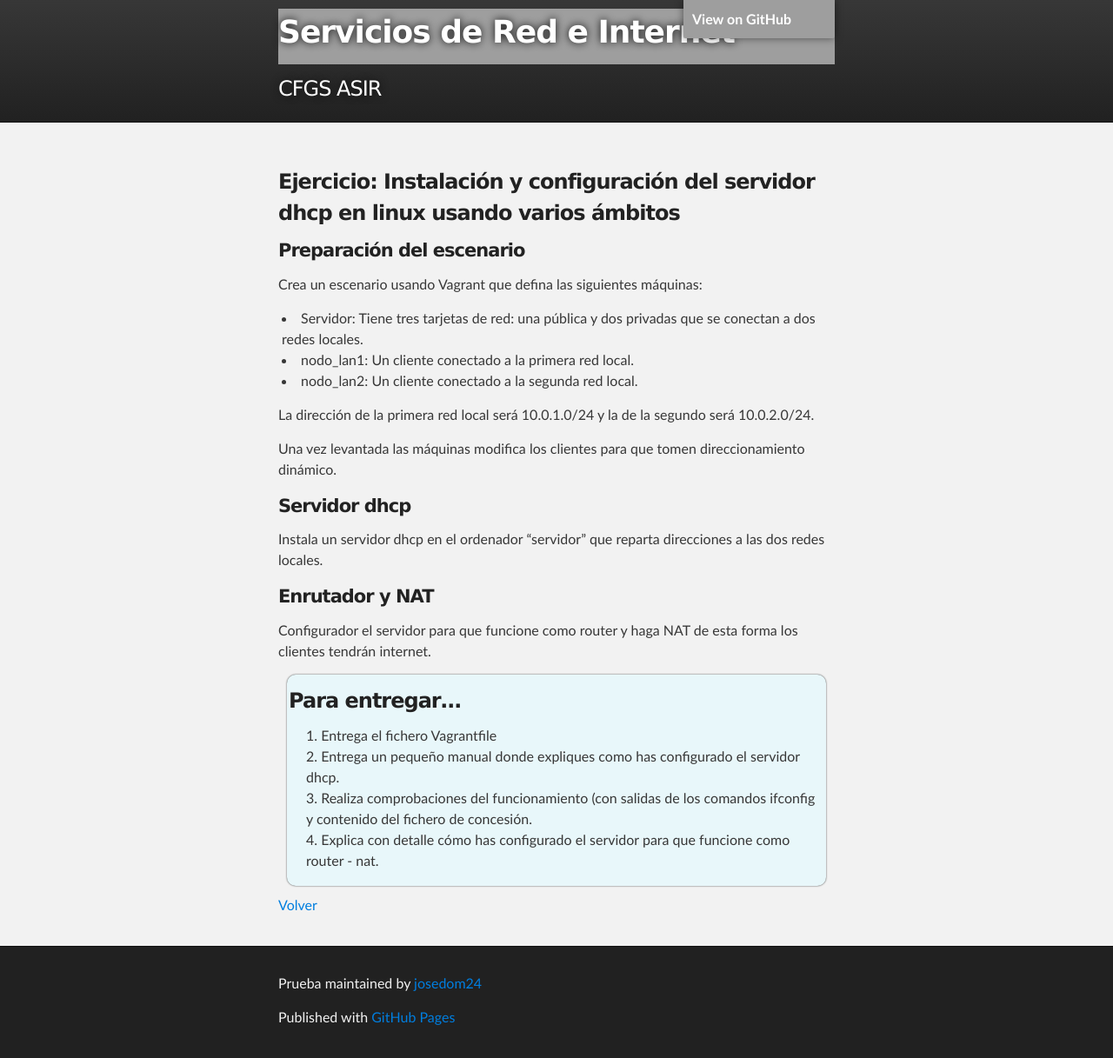
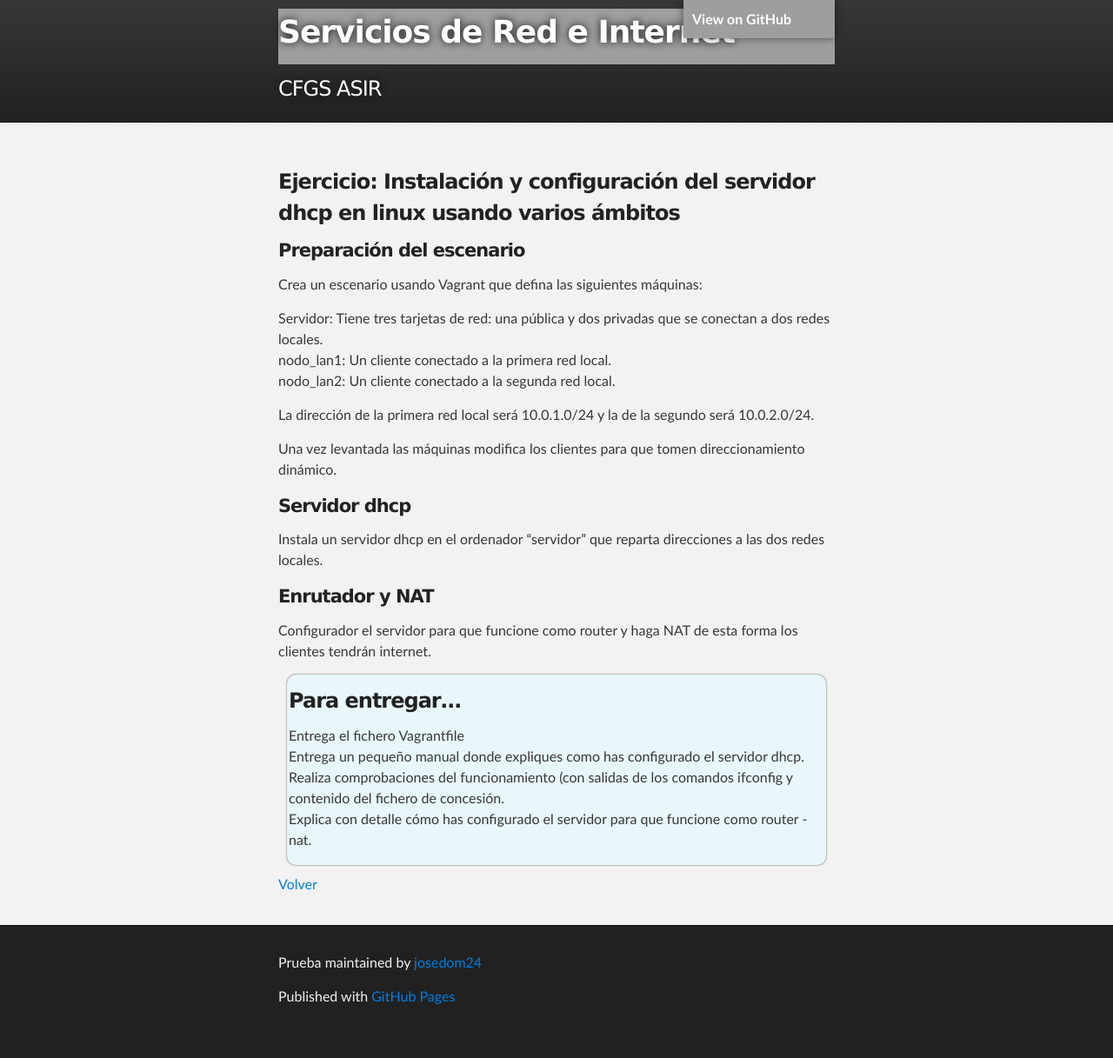
Before and after one commit to josedom24/josedom24.github.io, a Jekyll site: the page built from mod/serviciosgs/e_dhcp_3.md, in a window 1280 px wide. Shown: the whole page at 87% size. Built offline with Jekyll 4.4.1, drawn with Linux system fonts in a browser that asks for light colours; after the commit the page ends 1193 px from its top, so only the background shows below that; grey boxes are pictures that could not be loaded.

Commit message:
Update stylesheet.css

```diff
--- a/stylesheets/stylesheet.css
+++ b/stylesheets/stylesheet.css
@@ -199,10 +199,6 @@ ul, ol, dl {
   margin-bottom: 15px
 }
 
-ul li {
-  list-style: inside;
-  padding-left: 4px;
-}
 
 ul li p {
   list-style: inside;
@@ -210,7 +206,7 @@ ul li p {
 }
 
 
-ol li {
+ol li p{
   list-style: decimal inside;
   padding-left: 20px;
 }
```
